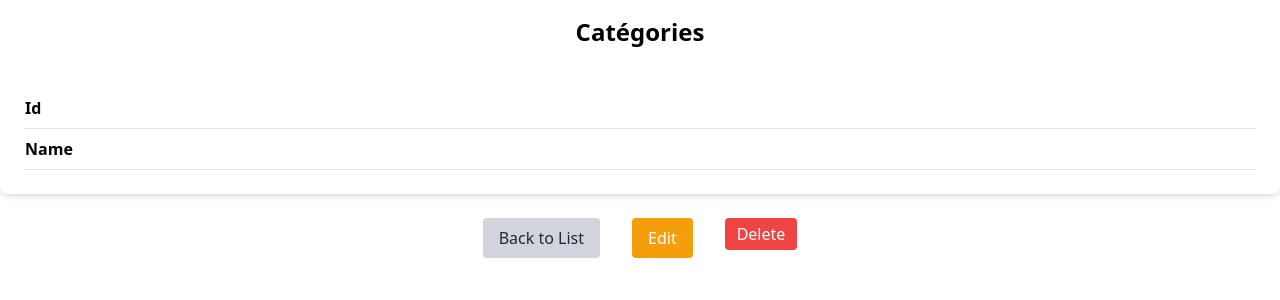
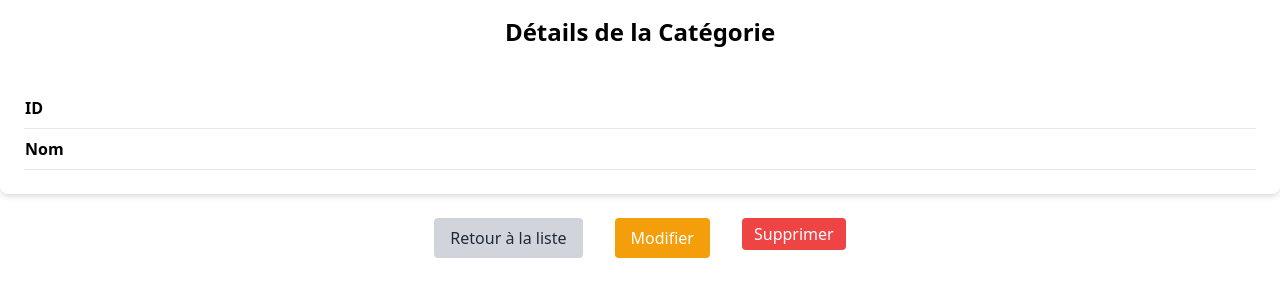
Before and after one commit to CestPasFo/Brief_Reminders, a Symfony app: template templates/category/show.html.twig in a window 1280 px wide. Shown: the top 300 px of the page. Run offline with Twig, Linux system fonts and the light colour scheme; the template is opened without the code that fills it, so the values that code supplies are empty; some libraries are stand-ins or nearby versions.

Commit message:
Fix: Diverses modifications Category

```diff
--- a/templates/category/_delete_form.html.twig
+++ b/templates/category/_delete_form.html.twig
@@ -1,5 +1,6 @@
 <form action="{{ path('app_category_delete', {'id': category.id}) }}" method="post" style="display:inline;">
     <input type="hidden" name="_token" value="{{ csrf_token('delete' ~ category.id) }}">
+    <input type="hidden" name="_method" value="DELETE"> <!-- Champ caché pour la méthode DELETE -->
     <button
         type="submit"
         class="bg-red-500 text-white px-3 py-1 rounded hover:bg-red-600 cursor-pointer"
--- a/templates/category/_form.html.twig
+++ b/templates/category/_form.html.twig
@@ -6,7 +6,7 @@
 </div>
 
 <div class="mt-4">
-        <button type="submit" class="bg-blue-600 text-white px-5 py-3 rounded-lg hover:bg-blue-700 transition duration-200">{{ button_label|default('Save') }}</button>
+    <button type="submit" class="bg-blue-600 text-white px-5 py-3 rounded-lg hover:bg-blue-700 transition duration-200">{{ button_label|default('Enregistrer') }}</button>
 </div>
 
 {{ form_end(form) }}
--- a/templates/category/show.html.twig
+++ b/templates/category/show.html.twig
@@ -1,20 +1,20 @@
 {% extends 'base.html.twig' %}
 
-{% block title %}Category{% endblock %}
+{% block title %}Détails de la Catégorie{% endblock %}
 
 {% block body %}
 <div class="flex justify-center pt-4">
-    <h1 class="text-2xl font-bold mb-4">Catégories</h1>
+    <h1 class="text-2xl font-bold mb-4">Détails de la Catégorie</h1>
 </div>
 <div class="bg-white shadow-md rounded-lg p-6">
     <table class="min-w-full">
         <tbody>
             <tr class="border-b">
-                    <th class="text-left py-2">Id</th>
+                <th class="text-left py-2">ID</th>
                 <td class="py-2">{{ category.id }}</td>
             </tr>
             <tr class="border-b">
-                    <th class="text-left py-2">Name</th>
+                <th class="text-left py-2">Nom</th>
                 <td class="py-2">{{ category.name }}</td>
             </tr>
         </tbody>
@@ -22,10 +22,8 @@
 </div>
 
 <div class="space-x-4 flex justify-center mt-6 gap-4">
-        <a href="{{ path('app_category_index') }}" class="bg-gray-300 text-gray-800 px-4 py-2 rounded hover:bg-gray-400">Back to List</a>
-        <a href="{{ path('app_category_edit', {'id': category.id}) }}" class="bg-yellow-500 text-white px-4 py-2 rounded hover:bg-yellow-600">Edit</a>
-        <form action="{{ path('app_category_delete', {'id': category.id}) }}" method="post" style="display:inline;">
-                        <input type="submit" value="Delete" class="bg-red-500 text-white px-3 py-1 rounded hover:bg-red-600 cursor-pointer">
-                    </form>
+    <a href="{{ path('app_category_index') }}" class="bg-gray-300 text-gray-800 px-4 py-2 rounded hover:bg-gray-400">Retour à la liste</a>
+    <a href="{{ path('app_category_edit', {'id': category.id}) }}" class="bg-yellow-500 text-white px-4 py-2 rounded hover:bg-yellow-600">Modifier</a>
+    {{ include('category/_delete_form.html.twig') }}
 </div>
 {% endblock %}
```
Also changed, not shown: src/Controller/CategoryController.php (+6 -18 lines), templates/category/edit.html.twig (+3 -4 lines), templates/category/index.html.twig (+7 -9 lines), templates/category/new.html.twig (+9 -7 lines). Lines whose indentation alone changed are shown as unchanged.
